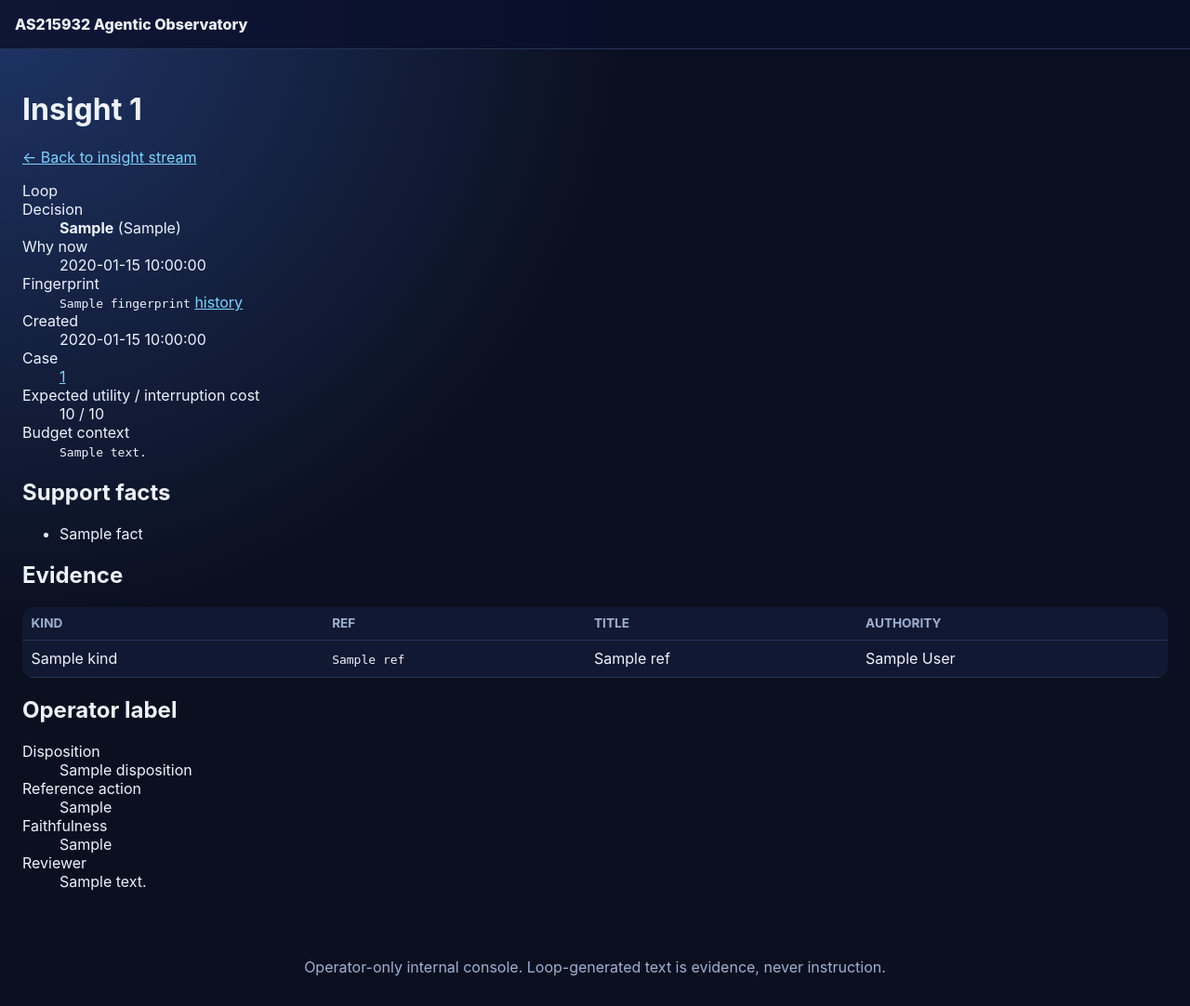
After one commit to AS215932/agentic-observatory, a FastAPI app: template agentic_observatory/templates/insight_detail.html in a window 1280 px wide. The commit adds this page. Shown: the whole page at 93% size. Run offline with FastAPI, Linux system fonts and the light colour scheme; the template is opened without the code that fills it: most values are stand-ins (such as "Sample title", 1, 10 or a date in 2020).

Commit message:
insights: operator inbox for loop decisions incl. deliberate silence
New /insights stream view shows every collector insight decision —
withheld and quiet-interval records by default (the point of the inbox),
with loop/action/sampling/fingerprint filters and a deterministic daily
withheld sample to counter labeled-only-what-surfaced selection bias.
/insights/{id} resolves OKF evidence refs to concept titles via the
pinned knowledge export. The insight_label action (deny-by-default via
OBSERVATORY_ENABLED_ACTIONS) maps accept/defer/dismiss/edit dispositions
onto agent-core InsightLabels — accept/defer affirm the cited OKF refs as
gold evidence, edit picks the subset — and ships them to the collector as
insight_label TraceEvents with the ingest bearer token, audited and
idempotent like every other staged action. agent-core pin bumped to the
insight-collector rev.

Co-Authored-By: Claude Fable 5 <noreply@anthropic.com>

```diff
--- a/agentic_observatory/app.py
+++ b/agentic_observatory/app.py
@@ -1,6 +1,7 @@
 from __future__ import annotations
 
 import asyncio
+import hashlib
 import secrets
 from collections.abc import AsyncIterator, Awaitable, Callable
 from contextlib import asynccontextmanager
@@ -230,6 +231,99 @@ async def _verification_objectives_for_cases(request: Request, cases: list[dict[
     return _sort_by_recent(objectives, "next_check_at", "last_checked_at")
 
 
+def _sha16(text: str) -> str:
+    return hashlib.sha256(text.encode("utf-8")).hexdigest()[:16]
+
+
+async def _insight_stream(
+    request: Request, *, limit: int = 1000
+) -> tuple[list[dict[str, Any]], dict[str, dict[str, Any]]]:
+    """Collector insight items split into decisions (newest first, withheld
+    included by default — that is the point of the inbox) and labels keyed by
+    insight id."""
+    items = await _collector(request).insights(limit=limit)
+    decisions: list[dict[str, Any]] = []
+    labels_by_insight: dict[str, dict[str, Any]] = {}
+    for item in items:
+        record = item.get("record")
+        if not isinstance(record, dict):
+            continue
+        if item.get("record_type") == "label":
+            labels_by_insight.setdefault(str(record.get("insight_id") or ""), record)
+        elif item.get("record_type") == "decision":
+            decisions.append(
+                {
+                    "record": record,
+                    "loop": str(item.get("loop") or record.get("loop") or ""),
+                    "received_at": str(item.get("received_at") or ""),
+                    "label": None,
+                }
+            )
+    return decisions, labels_by_insight
+
+
+def _build_insight_label(
+    record: dict[str, Any],
+    *,
+    disposition: str,
+    reference_action: str,
+    faithfulness_verdict: str,
+    gold_refs: list[str],
+    comment: str,
+    reviewer: str,
+    idempotency_key: str,
+) -> dict[str, Any]:
+    """Map an operator disposition onto an agent-core InsightLabel dict.
+
+    accept -> the selected action was right; defer -> right but silence was
+    acceptable; dismiss -> should have stayed silent; edit -> operator picks
+    the reference action and optionally the gold evidence subset."""
+    insight_id = str(record.get("insight_id") or "")
+    selected = str(record.get("action_selected") or "notify")
+    if disposition == "accept":
+        reference = selected
+        alternatives: list[str] = []
+    elif disposition == "defer":
+        reference = selected
+        alternatives = ["stay_silent"] if selected != "stay_silent" else []
+    elif disposition == "dismiss":
+        reference = "stay_silent"
+        alternatives = []
+    else:  # edit
+        reference = reference_action or selected
+        alternatives = []
+    okf_refs = [
+        ref
+        for ref in record.get("evidence_refs") or []
+        if isinstance(ref, dict) and str(ref.get("kind") or "").startswith("okf_")
+    ]
+    if disposition == "edit" and gold_refs:
+        chosen = set(gold_refs)
+        evidence_refs = [ref for ref in okf_refs if str(ref.get("ref")) in chosen]
+    elif disposition in {"accept", "defer"}:
+        # Affirming the insight affirms its citations as gold evidence.
+        evidence_refs = okf_refs
+    else:
+        evidence_refs = []
+    label: dict[str, Any] = {
+        "label_id": f"lbl_obs_{_sha16(f'{insight_id}:{reviewer}:{disposition}:{idempotency_key}')}",
+        "insight_id": insight_id,
+        "loop": str(record.get("loop") or "noc"),
+        "created_at": datetime.now(UTC).isoformat(),
+        "reference_action": reference,
+        "acceptable_alternatives": alternatives,
+        "evidence_refs": [
+            {key: value for key, value in ref.items() if not str(key).startswith("_")}
+            for ref in evidence_refs
+        ],
+        "feedback": {"disposition": disposition, "comment": comment[:500]},
+        "reviewer": reviewer,
+    }
+    if faithfulness_verdict in {"faithful", "partially_faithful", "unsupported", "not_applicable"}:
+        label["faithfulness_verdict"] = faithfulness_verdict
+    return label
+
+
 @asynccontextmanager
 async def lifespan(app: FastAPI) -> AsyncIterator[None]:
     settings = get_settings()
@@ -395,6 +489,147 @@ def create_app(settings: Settings | None = None, store: ObservatoryStore | None
             limit=limit,
         )
 
+    @app.get("/insights", response_class=HTMLResponse)
+    async def insights_page(
+        request: Request,
+        loop: str | None = None,
+        action: str | None = None,
+        sampling_class: str | None = None,
+        fingerprint: str | None = None,
+        sample: str | None = None,
+        limit: int = 100,
+    ) -> Response:
+        require_session(request, _settings(request))
+        decisions, labels_by_insight = await _insight_stream(request)
+        if loop:
+            decisions = [item for item in decisions if item["loop"] == loop]
+        if action:
+            decisions = [item for item in decisions if item["record"].get("action_selected") == action]
+        if sampling_class:
+            decisions = [
+                item for item in decisions if item["record"].get("sampling_class") == sampling_class
+            ]
+        if fingerprint:
+            decisions = [
+                item for item in decisions if item["record"].get("fingerprint") == fingerprint
+            ]
+        if sample == "withheld":
+            # Deterministic daily sample of withheld/quiet decisions so IDQ is
+            # not labeled only on what already surfaced (selection bias), and
+            # stay_silent reference labels accumulate.
+            day = datetime.now(UTC).date().isoformat()
+            withheld = [
+                item
+                for item in decisions
+                if item["record"].get("sampling_class") in {"withheld_logged", "sampled_quiet_interval"}
+            ]
+            withheld.sort(
+                key=lambda item: _sha16(f"{day}:{item['record'].get('insight_id')}")
+            )
+            decisions = withheld[:10]
+        for item in decisions:
+            item["label"] = labels_by_insight.get(str(item["record"].get("insight_id")))
+        return render(
+            request,
+            "insights.html",
+            insights=decisions[:limit],
+            loop=loop or "",
+            action=action or "",
+            sampling_class=sampling_class or "",
+            fingerprint=fingerprint or "",
+            sample=sample or "",
+        )
+
+    @app.get("/insights/{insight_id}", response_class=HTMLResponse)
+    async def insight_detail(insight_id: str, request: Request) -> Response:
+        require_session(request, _settings(request))
+        decisions, labels_by_insight = await _insight_stream(request)
+        item = next(
+            (entry for entry in decisions if str(entry["record"].get("insight_id")) == insight_id),
+            None,
+        )
+        if item is None:
+            raise HTTPException(status_code=404, detail="Insight not found")
+        record = item["record"]
+        okf_refs = [
+            ref
+            for ref in record.get("evidence_refs") or []
+            if isinstance(ref, dict) and str(ref.get("kind") or "").startswith("okf_")
+        ]
+        titles = _knowledge_memory(request).concept_titles(
+            [str(ref.get("ref")) for ref in okf_refs]
+        )
+        for ref in okf_refs:
+            ref["_title"] = titles.get(str(ref.get("ref")), "")
+        return render(
+            request,
+            "insight_detail.html",
+            item=item,
+            record=record,
+            okf_refs=okf_refs,
+            label=labels_by_insight.get(insight_id),
+        )
+
+    @app.post("/actions/insights/{insight_id}/label")
+    async def action_insight_label(insight_id: str, request: Request) -> Response:
+        settings_obj = _settings(request)
+        session = require_session(request, settings_obj)
+        await validate_session_csrf(request, session, settings_obj)
+        if not settings_obj.action_allowed("insight_label"):
+            raise HTTPException(status_code=403, detail="Observatory action 'insight_label' is not enabled")
+        form = await request.form()
+        decisions, _labels = await _insight_stream(request)
+        item = next(
+            (entry for entry in decisions if str(entry["record"].get("insight_id")) == insight_id),
+            None,
+        )
+        if item is None:
+            raise HTTPException(status_code=404, detail="Insight not found")
+        record = item["record"]
+        disposition = str(form.get("disposition") or "").strip().lower()
+        if disposition not in {"accept", "dismiss", "defer", "edit"}:
+            raise HTTPException(status_code=422, detail="disposition must be accept, dismiss, defer, or edit")
+        idempotency_key = str(form.get("idempotency_key") or secrets.token_urlsafe(12))
+        scope = f"insight_label:insight:{insight_id}"
+        existing = await _store(request).get_idempotency(scope, idempotency_key)
+        if existing is not None:
+            return RedirectResponse(existing.get("redirect", "/insights"), status_code=status.HTTP_303_SEE_OTHER)
+        label = _build_insight_label(
+            record,
+            disposition=disposition,
+            reference_action=str(form.get("reference_action") or ""),
+            faithfulness_verdict=str(form.get("faithfulness_verdict") or ""),
+            gold_refs=[str(value) for value in form.getlist("gold_ref")],
+            comment=str(form.get("comment") or ""),
+            reviewer=session.actor_id,
+            idempotency_key=idempotency_key,
+        )
+        event = {
+            "event_type": "insight_label",
+            "summary": f"Operator label {label['label_id']} for {insight_id}",
+            "payload": {"insight_label": label},
+        }
+        result = await _collector(request).post_trace_event(
+            event, token=settings_obj.collector_ingest_token
+        )
+        await _store(request).audit(
+            actor_id=session.actor_id,
+            action="insight_label",
+            target_type="insight",
+            target_id=insight_id,
+            idempotency_key=idempotency_key,
+            status=str(result.get("status") or "ok"),
+            payload={"label": label, "result": result},
+        )
+        redirect_to = f"/insights/{insight_id}"
+        await _store(request).record_idempotency(
+            scope=scope,
+            key=idempotency_key,
+            actor_id=session.actor_id,
+            result={"redirect": redirect_to, "result": result},
+        )
+        return RedirectResponse(redirect_to, status_code=status.HTTP_303_SEE_OTHER)
+
     @app.get("/verification", response_class=HTMLResponse)
     async def verification(request: Request, scope: str = "live") -> Response:
         require_session(request, _settings(request))
--- a/agentic_observatory/config.py
+++ b/agentic_observatory/config.py
@@ -10,7 +10,7 @@ from pydantic_settings import BaseSettings, SettingsConfigDict
 # actions (feedback, ack) can go live while higher-impact ones (suppress, …)
 # stay gated until a later rollout stage.
 KNOWN_ACTIONS: frozenset[str] = frozenset(
-    {"feedback", "ack", "suppress", "artifact_review", "verification_result"}
+    {"feedback", "ack", "suppress", "artifact_review", "verification_result", "insight_label"}
 )
 
 
@@ -31,6 +31,10 @@ class Settings(BaseSettings):
     database_url: str = "sqlite+aiosqlite:///./observatory.db"
 
     collector_base_url: AnyHttpUrl | None = None
+    # Bearer token for collector ingest (insight_label writes). Must match the
+    # collector's HYRULE_COLLECTOR_INGEST_TOKEN; labels drive gate relaxation,
+    # so enable the token before enabling the insight_label action.
+    collector_ingest_token: str = ""
     noc_base_url: AnyHttpUrl | None = None
     noc_loop_console_secret: str = ""
     github_token: str = ""
--- a/agentic_observatory/templates/base.html
+++ b/agentic_observatory/templates/base.html
@@ -13,7 +13,7 @@
       {% if session %}
       <nav>
         <a href="/loops">Loops</a><a href="/cases">Cases</a
-        ><a href="/handoffs">Handoffs</a>
+        ><a href="/insights">Insights</a><a href="/handoffs">Handoffs</a>
         <a href="/verification">Verification</a
         ><a href="/knowledge">Knowledge</a><a href="/runs">Runs</a>
         <a href="/cross-loop">Cross-loop</a><a href="/changes">Changes</a
--- /dev/null
+++ b/agentic_observatory/templates/insight_detail.html
@@ -0,0 +1,123 @@
+{% extends "base.html" %}{% block title %}Insight {{ record.insight_id }} —
+Agentic Observatory{% endblock %}{% block content %}
+<h1>Insight {{ record.insight_id }}</h1>
+<p><a href="/insights">← Back to insight stream</a></p>
+<dl>
+  <dt>Loop</dt>
+  <dd>{{ record.loop }}</dd>
+  <dt>Decision</dt>
+  <dd>
+    <strong>{{ record.action_selected }}</strong> ({{ record.sampling_class }})
+  </dd>
+  <dt>Why now</dt>
+  <dd>{{ record.why_now or "—" }}</dd>
+  <dt>Fingerprint</dt>
+  <dd>
+    <code>{{ record.fingerprint }}</code>
+    <a href="/insights?fingerprint={{ record.fingerprint }}">history</a>
+  </dd>
+  <dt>Created</dt>
+  <dd>{{ record.created_at }}</dd>
+  {% if record.case_id %}
+  <dt>Case</dt>
+  <dd><a href="/cases/{{ record.case_id }}">{{ record.case_id }}</a></dd>
+  {% endif %}
+  <dt>Expected utility / interruption cost</dt>
+  <dd>
+    {{ record.expected_utility.total if record.expected_utility else "—" }} /
+    {{ record.interruption_cost.total if record.interruption_cost else "—" }}
+  </dd>
+  <dt>Budget context</dt>
+  <dd><code>{{ record.budget_context }}</code></dd>
+</dl>
+
+<h2>Support facts</h2>
+<ul>
+  {% for fact in record.support_facts %}
+  <li>{{ fact }}</li>
+  {% else %}
+  <li>—</li>
+  {% endfor %}
+</ul>
+
+<h2>Evidence</h2>
+<table>
+  <thead>
+    <tr><th>Kind</th><th>Ref</th><th>Title</th><th>Authority</th></tr>
+  </thead>
+  <tbody>
+    {% for ref in record.evidence_refs %}
+    <tr>
+      <td>{{ ref.kind }}</td>
+      <td><code>{{ ref.ref }}</code></td>
+      <td>{{ ref._title or "" }}</td>
+      <td>{{ ref.authority or "" }}</td>
+    </tr>
+    {% else %}
+    <tr><td colspan="4">No evidence refs.</td></tr>
+    {% endfor %}
+  </tbody>
+</table>
+
+{% if label %}
+<h2>Operator label</h2>
+<dl>
+  <dt>Disposition</dt>
+  <dd>{{ label.feedback.disposition if label.feedback else "—" }}</dd>
+  <dt>Reference action</dt>
+  <dd>{{ label.reference_action }}</dd>
+  <dt>Faithfulness</dt>
+  <dd>{{ label.faithfulness_verdict or "—" }}</dd>
+  <dt>Reviewer</dt>
+  <dd>{{ label.reviewer }}</dd>
+</dl>
+{% elif "insight_label" in enabled_actions %}
+<h2>Label this decision</h2>
+<form class="stack" action="/actions/insights/{{ record.insight_id }}/label" method="post">
+  <input type="hidden" name="csrf_token" value="{{ csrf_token }}" />
+  <fieldset>
+    <legend>Disposition</legend>
+    <label><input type="radio" name="disposition" value="accept" checked /> Accept — the selected action was right</label>
+    <label><input type="radio" name="disposition" value="defer" /> Defer — right, but silence was acceptable</label>
+    <label><input type="radio" name="disposition" value="dismiss" /> Dismiss — should have stayed silent</label>
+    <label><input type="radio" name="disposition" value="edit" /> Edit — pick the reference action below</label>
+  </fieldset>
+  <label
+    >Reference action (edit only)
+    <select name="reference_action">
+      <option value="">(keep selected)</option>
+      <option value="notify">notify</option>
+      <option value="question">question</option>
+      <option value="draft">draft</option>
+      <option value="stay_silent">stay_silent</option>
+    </select>
+  </label>
+  {% if okf_refs %}
+  <fieldset>
+    <legend>Gold evidence (edit only; accept/defer affirm all citations)</legend>
+    {% for ref in okf_refs %}
+    <label
+      ><input type="checkbox" name="gold_ref" value="{{ ref.ref }}" checked />
+      <code>{{ ref.ref }}</code> {{ ref._title }}</label
+    >
+    {% endfor %}
+  </fieldset>
+  {% endif %}
+  <label
+    >Faithfulness
+    <select name="faithfulness_verdict">
+      <option value="">(unset)</option>
+      <option value="faithful">faithful</option>
+      <option value="partially_faithful">partially_faithful</option>
+      <option value="unsupported">unsupported</option>
+      <option value="not_applicable">not_applicable</option>
+    </select>
+  </label>
+  <label>Comment <input type="text" name="comment" maxlength="500" /></label>
+  <button>Submit label</button>
+</form>
+{% else %}
+<p class="banner">
+  Labeling is disabled (enable the <code>insight_label</code> action).
+</p>
+{% endif %} {% endblock %}
--- a/pyproject.toml
+++ b/pyproject.toml
@@ -31,7 +31,7 @@ dev = [
 ]
 
 [tool.uv.sources]
-agent-core = { git = "https://github.com/AS215932/agent-core", tag = "v0.7.0" }
+agent-core = { git = "https://github.com/AS215932/agent-core", rev = "d3b04dd9496d2e0928a4b0d2378b3d4d51367d34" }
 
 [build-system]
 requires = ["hatchling"]
```
Also changed, not shown: agentic_observatory/clients.py (+30 -0 lines), agentic_observatory/loop_memory.py (+19 -0 lines), agentic_observatory/templates/insights.html (added, +53 -0 lines), tests/test_app.py (+143 -0 lines), 1 other file.
